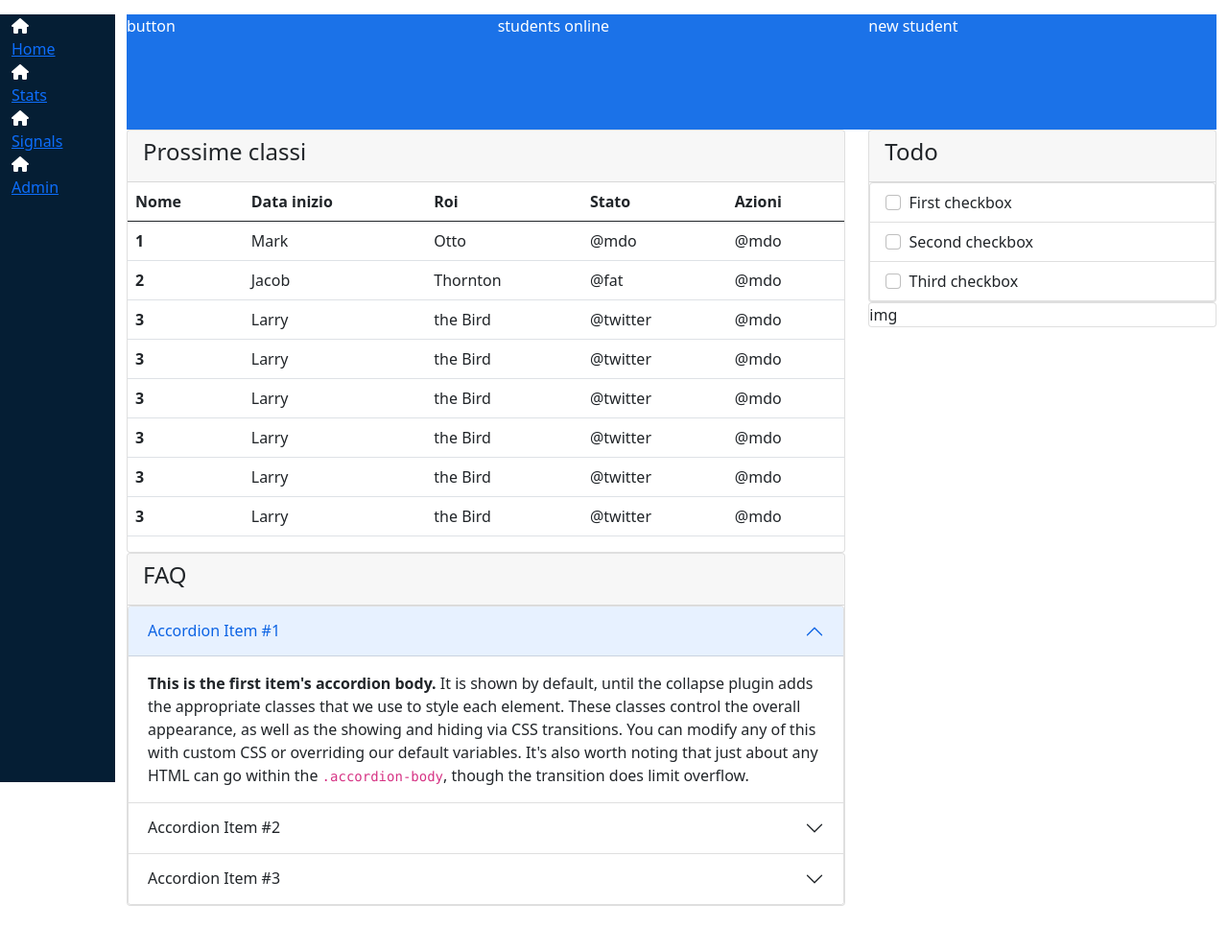
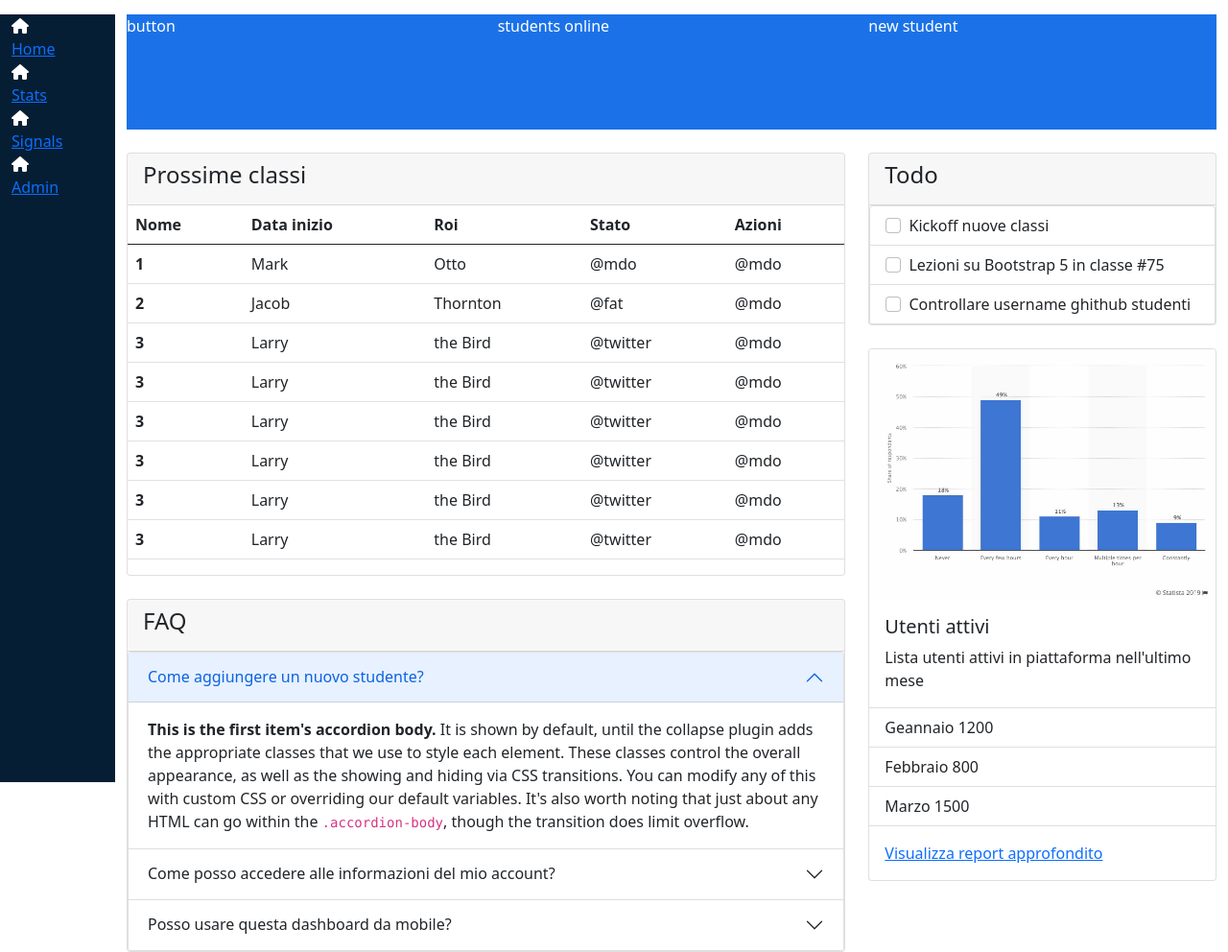
Before and after one commit to Alati11/html-css-bootstrap-dashboard, a plain HTML site: page index.html in a window 1280 px wide. Shown: the part 65-1057 px from the top of the page at 96% size. Before the commit the page ends 1009 px from the top, so only its background shows below. Drawn offline with nearby package versions, Linux system fonts and the light colour scheme.

Commit message:
add card graphics

```diff
--- a/css/app.css
+++ b/css/app.css
@@ -17,7 +17,6 @@
 
 .sidebar__admin {
     align-items: end;
-
 }
 
 .custom-form {
@@ -46,6 +45,13 @@ input {
 .bell {
     color: orange;
 }
+
+/* content */
+/* card */
+.card.card-stats {
+    width:100%;
+}
+
 /* .debug {
      border: 1px solid red ;
      background-color: gray;
--- a/index.html
+++ b/index.html
@@ -101,7 +101,7 @@
                 <!-- start card table-->
                 <div class="row">
                     <div class="col-8">
-                        <div class="card">
+                        <div class="card table mt-4">
                             <div class="card-header">
                                 <h4>Prossime classi</h4>
                             </div>
@@ -183,7 +183,7 @@
                         <!-- fine card table-->
 
                         <!-- inizio card faq-->
-                        <div class="card faq">
+                        <div class="card mt-4 faq">
                             <div class="card-header">
                                 <h4>FAQ</h4>
                             </div>
@@ -191,7 +191,7 @@
                                 <div class="accordion-item">
                                   <h2 class="accordion-header" id="panelsStayOpen-headingOne">
                                     <button class="accordion-button" type="button" data-bs-toggle="collapse" data-bs-target="#panelsStayOpen-collapseOne" aria-expanded="true" aria-controls="panelsStayOpen-collapseOne">
-                                      Accordion Item #1
+                                        Come aggiungere un nuovo studente?
                                     </button>
                                   </h2>
                                   <div id="panelsStayOpen-collapseOne" class="accordion-collapse collapse show" aria-labelledby="panelsStayOpen-headingOne">
@@ -203,7 +203,7 @@
                                 <div class="accordion-item">
                                   <h2 class="accordion-header" id="panelsStayOpen-headingTwo">
                                     <button class="accordion-button collapsed" type="button" data-bs-toggle="collapse" data-bs-target="#panelsStayOpen-collapseTwo" aria-expanded="false" aria-controls="panelsStayOpen-collapseTwo">
-                                      Accordion Item #2
+                                      Come posso accedere alle informazioni del mio account?
                                     </button>
                                   </h2>
                                   <div id="panelsStayOpen-collapseTwo" class="accordion-collapse collapse" aria-labelledby="panelsStayOpen-headingTwo">
@@ -215,7 +215,7 @@
                                 <div class="accordion-item">
                                   <h2 class="accordion-header" id="panelsStayOpen-headingThree">
                                     <button class="accordion-button collapsed" type="button" data-bs-toggle="collapse" data-bs-target="#panelsStayOpen-collapseThree" aria-expanded="false" aria-controls="panelsStayOpen-collapseThree">
-                                      Accordion Item #3
+                                      Posso usare questa dashboard da mobile?
                                     </button>
                                   </h2>
                                   <div id="panelsStayOpen-collapseThree" class="accordion-collapse collapse" aria-labelledby="panelsStayOpen-headingThree">
@@ -229,35 +229,46 @@
                         <!-- fine card faq-->
                     </div>
 
-                    <div class="col-4">
+                    <div class="col-4 margin-left">
                         <!-- inizio card todo-->
-                        <div class="card odo">
+                        <div class="card todo mt-4">
                             <div class="card-header">
                                 <h4>Todo</h4>
                             </div>
                             <ul class="list-group">
                                 <li class="list-group-item">
                                   <input class="form-check-input me-1" type="checkbox" value="" aria-label="...">
-                                  First checkbox
+                                    Kickoff nuove classi
                                 </li>
                                 <li class="list-group-item">
                                   <input class="form-check-input me-1" type="checkbox" value="" aria-label="...">
-                                  Second checkbox
+                                    Lezioni su Bootstrap 5 in classe #75
                                 </li>
                                 <li class="list-group-item">
                                   <input class="form-check-input me-1" type="checkbox" value="" aria-label="...">
-                                  Third checkbox
+                                    Controllare username ghithub studenti
                                 </li>
                               </ul>
                         </div>
                         <!-- fine card todo-->
 
-                        <!-- inizio card graphic-->
-                        <div class="card graphic">
-                            <img src="./img/" alt="">
-                            img
+                        <!-- inizio card graphics-->
+                        <div class="card card-stats mt-4">
+                            <img src="./img/stats.jpeg" class="card-img-top" alt="...">
+                            <div class="card-body">
+                              <h5 class="card-title">Utenti attivi</h5>
+                              <p class="card-text">Lista utenti attivi in piattaforma nell'ultimo mese</p>
+                            </div>
+                            <ul class="list-group list-group-flush">
+                              <li class="list-group-item">Geannaio 1200</li>
+                              <li class="list-group-item">Febbraio 800</li>
+                              <li class="list-group-item">Marzo 1500</li>
+                            </ul>
+                            <div class="card-body">
+                              <a href="#" class="card-link">Visualizza report approfondito</a>
 
-                        </div>
+                            </div>
+                          </div>
                         <!-- inizio card graphic-->
 
                     </div>
@@ -270,6 +281,6 @@
         </div>
     </main>
 
-
+    <script src="https://cdn.jsdelivr.net/npm/bootstrap@5.0.2/dist/js/bootstrap.bundle.min.js" integrity="sha384-MrcW6ZMFYlzcLA8Nl+NtUVF0sA7MsXsP1UyJoMp4YLEuNSfAP+JcXn/tWtIaxVXM" crossorigin="anonymous"></script>
 </body>
 </html>
```
